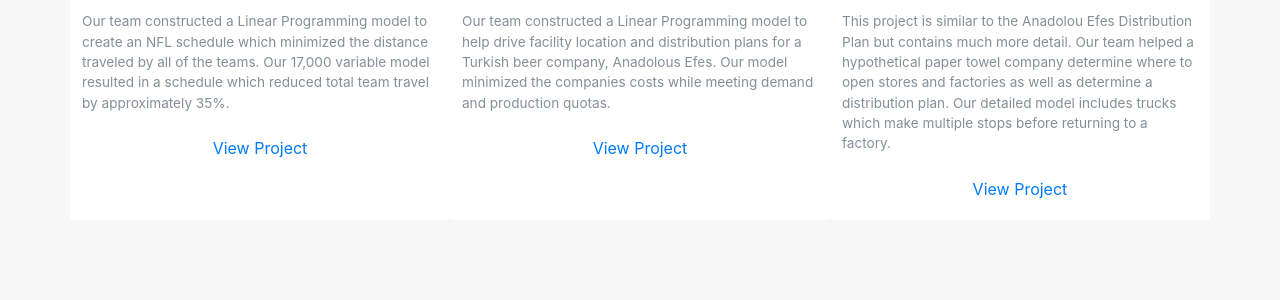
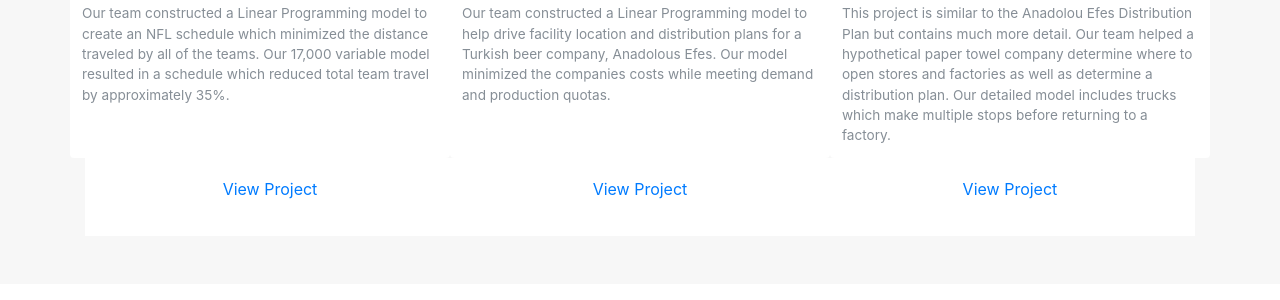
Before and after one commit to robertforderer/reefsite, a PHP site: page /index.html in a window 1280 px wide. Shown: the part 1544-1844 px from the top of the page. Run offline with PHP 8.4, Linux system fonts and the light colour scheme; some libraries are stand-ins or nearby versions.

Commit message:
UPDATE: fixed links at the bottom

```diff
--- a/album.css
+++ b/album.css
@@ -36,7 +36,6 @@
   float: left;
   width: 33.333%;
   padding: .75rem;
-  margin-bottom: 2rem;
   border: 0;
 }
 
@@ -49,6 +48,10 @@
   font-size: 85%;
 }
 
+.link {
+  max-width: 100%;
+}
+
 footer {
   padding-top: 3rem;
   padding-bottom: 3rem;
--- a/index.html
+++ b/index.html
@@ -45,23 +45,41 @@
           <p class="text-center"> Wine Quality Analysis </p>
             <img src="http://images.meredith.com/content/dam/bhg/Images/2012/09/24/101398959.jpg.rendition.largest.ss.jpg" alt="Card image cap">
             <p class="card-text">Our team analyzed the quality of wine from Portugal's Douro Valley using 11 chemical variables and R software. We used interpretive models like Decision Trees and Logistic Regression to interpret the chemical variables and predictive models like Random Forest and Quantitative Boosting to predict quality. </p>
-            <a href="wine.html" class="btn"> View Project </a>
+
           </div>
 
           <div class="card">
           <p class="text-center"> Points per Game Regression Analysis </p>
             <img src="https://vz.cnwimg.com/thumbc-300x300/wp-content/uploads/2013/05/Stephen-Curry.jpg" alt="Card image cap">
             <p class="card-text">I decided to use Multiple Regression to better understand why certain NBA players score more than others. I started with eight variables and used stepwise regression to hone in on the best regression equation to describe the Points per Game statistic. </p>
-            <a href="ppg.html" class="btn"> View Project </a>
+
           </div>
 
           <div class="card">
           <p class="text-center"> Car Seat Sales by Region </p>
             <img src="https://images-na.ssl-images-amazon.com/images/G/01/aplusautomation/vendorimages/b4560680-0e38-410a-90f2-51f09c5b6fbf.jpg._CB328231452__SR300,300_.jpg" alt="Card image cap">
             <p class="card-text">I used Data Mining Techniques and R software to better understand how to market Car Seats to different geographic regions. This analysis could help product design, marketing, and distribution decisions.</p>
-            <a href="carSeats.html" class="btn"> View Project </a>
+
           </div>
-
+          <div class="container">
+          <div class="row" style="background-color:#fff">
+          <div class="card">
+          <p align="center">
+          <a href="wine.html" class="btn"> View Project </a>
+          </p>
+          </div>
+          <div class="card">
+          <p align="center">
+          <a href="ppg.html" class="btn" > View Project </a>
+          </p>
+          </div>
+          <div class="card">
+          <p align="center">
+          <a href="carSeats.html" class="btn"> View Project </a>
+          </p>
+          </div>
+          </div>
+          </div>
            <div class="row" bg-success>
       <p > <h1> Logistics and Supply Chain: Linear Programming <h1></p>
       </div>
@@ -69,27 +87,44 @@
           <p class="text-center"> NFL Schedule </p>
             <img src="https://i.ebayimg.com/images/g/pJMAAOxyTjNSn~4D/s-l300.jpg" alt="Card image cap">
             <p class="card-text">Our team constructed a Linear Programming model to create an NFL schedule which minimized the distance traveled by all of the teams. Our 17,000 variable model resulted in a schedule which reduced total team travel by approximately 35%.</p>
-            <a href="nfl.html" class="btn"> View Project </a>
+
           </div>
 
           <div class="card">
           <p class="text-center"> Anadolou Efes Distribution Plan </p>
             <img src="https://images-na.ssl-images-amazon.com/images/I/41ceaJ%2B9U8L._SY300_.jpg" alt="Card image cap">
             <p class="card-text">Our team constructed a Linear Programming model to help drive facility location and distribution plans for a Turkish beer company, Anadolous Efes. Our model minimized the companies costs while meeting demand and production quotas.</p>
-            <a href="anadolouEfes.html" class="btn"> View Project </a>
+
           </div>
 
           <div class="card">
           <p class="text-center"> Paper Towel Distribution Plan </p>
             <img src="http://www.stellaproducts.com.au/wp-content/uploads/2016/10/4598-300x300.jpg" alt="Card image cap">
             <p class="card-text">This project is similar to the Anadolou Efes Distribution Plan but contains much more detail. Our team helped a hypothetical paper towel company determine where to open stores and factories as well as determine a distribution plan. Our detailed model includes trucks which make multiple stops before returning to a factory. </p>
-            <a href="paperTowels.html" class="btn"> View Project </a>
+
           </div>
+        </div>
+        <div class="container">
+          <div class="row" style="background-color:#fff">
+          <div class="card">
+          <p align="center">
+          <a href="nfl.html" class="btn"> View Project </a>
+          </p>
+          </div>
+          <div class="card">
+          <p align="center">
+          <a href="anadolouEfes.html" class="btn" > View Project </a>
+          </p>
+          </div>
+          <div class="card">
+          <p align="center">
+          <a href="paperTowels.html" class="btn"> View Project</a>
+          </p>
+          </div>
+          </div>
+          </div>
+      </div>
 
-
-        </div>
-
-      </div>
     </div>
 
 
```
